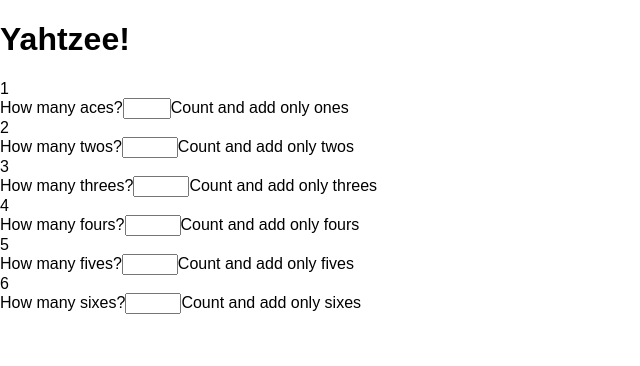
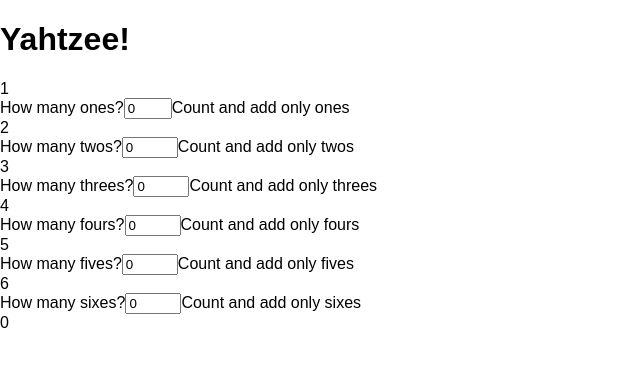
Before and after one commit to brianmontanaweb/reactzee, a React (Create React App) app: page / in a window 1280 px wide. Shown: the top 366 px of the page, without its empty margins (0-640 px from the left). Built offline with nearby package versions, Linux system fonts and the light colour scheme.

Commit message:
Building out top section of scoreboard before breaking into more components for better state handling

```diff
--- a/src/App.js
+++ b/src/App.js
@@ -6,15 +6,17 @@
 
   state = {
     yahtzeeHistory: [],
-    aces: '',
-    twos: '',
-    threes: '',
-    fours: '',
+    ones: 0,
+    twos: 0,
+    threes: 0,
+    fours: 0,
+    fives: 0,
+    sixes: 0,
   };
 
   handleInput = (event) => {
     this.setState({
-      [event.target.name]: event.target.value
+      [event.target.name]: Number.parseInt(event.target.value, 10)
     });
   };
 
--- a/src/component/goal/Goal.js
+++ b/src/component/goal/Goal.js
@@ -24,7 +24,6 @@
   }
 
   static propTypes = {
-    goalValue: PropTypes.string.isRequired,
     handleInput: PropTypes.func.isRequired,
     goalDice: PropTypes.string.isRequired,
     goalMax: PropTypes.number,
--- a/src/component/input/Input.js
+++ b/src/component/input/Input.js
@@ -24,7 +24,6 @@
 };
 
 Input.propTypes = {
-  inputValue: PropTypes.string.isRequired,
   inputType: PropTypes.string.isRequired,
   inputName: PropTypes.string,
   handleInputChange: PropTypes.func.isRequired,
--- a/src/component/scoreboard/Scoreboard.js
+++ b/src/component/scoreboard/Scoreboard.js
@@ -1,16 +1,20 @@
 import React, { Component } from 'react';
 import PropTypes from 'prop-types';
 import Goal from '../goal/Goal';
+import Total from '../total/Total';
 
 class Scoreboard extends Component {
   render() {
+    let total = this.props.goalValue.ones + this.props.goalValue.twos + this.props.goalValue.threes + this.props.goalValue.fours + this.props.goalValue.fives + this.props.goalValue.sixes;
+
     return (
       <div>
+        {/*Convert this section into top section for passing state from here to children */}
         <Goal handleInput={this.props.handleInput}
-              goalValue={this.props.goalValue.aces}
+              goalValue={this.props.goalValue.ones}
               goalDice="1"
               goalMax={5}
-              goalName="aces"
+              goalName="ones"
               goalHint="Count and add only ones"
         />
         <Goal handleInput={this.props.handleInput}
@@ -28,26 +32,28 @@
               goalHint="Count and add only threes"
         />
         <Goal handleInput={this.props.handleInput}
-              goalValue={this.props.goalValue.threes}
+              goalValue={this.props.goalValue.fours}
               goalDice="4"
               goalMax={20}
               goalName="fours"
               goalHint="Count and add only fours"
         />
         <Goal handleInput={this.props.handleInput}
-              goalValue={this.props.goalValue.threes}
+              goalValue={this.props.goalValue.fives}
               goalDice="5"
               goalMax={25}
               goalName="fives"
               goalHint="Count and add only fives"
         />
         <Goal handleInput={this.props.handleInput}
-              goalValue={this.props.goalValue.threes}
+              goalValue={this.props.goalValue.sixes}
               goalDice="6"
               goalMax={30}
               goalName="sixes"
               goalHint="Count and add only sixes"
         />
+        {/*Top total + bonus if score > 63*/}
+        <Total totalValue={total} />
       </div>
     )
   }
--- /dev/null
+++ b/src/component/total/Total.js
@@ -0,0 +1,18 @@
+import React from 'react';
+import PropTypes from 'prop-types';
+
+class Total extends React.Component {
+  render() {
+    return (
+      <div>
+        {this.props.totalValue}
+      </div>
+    )
+  }
+}
+
+Total.propTypes = {
+  totalValue: PropTypes.number,
+};
+
+export default Total;
```
